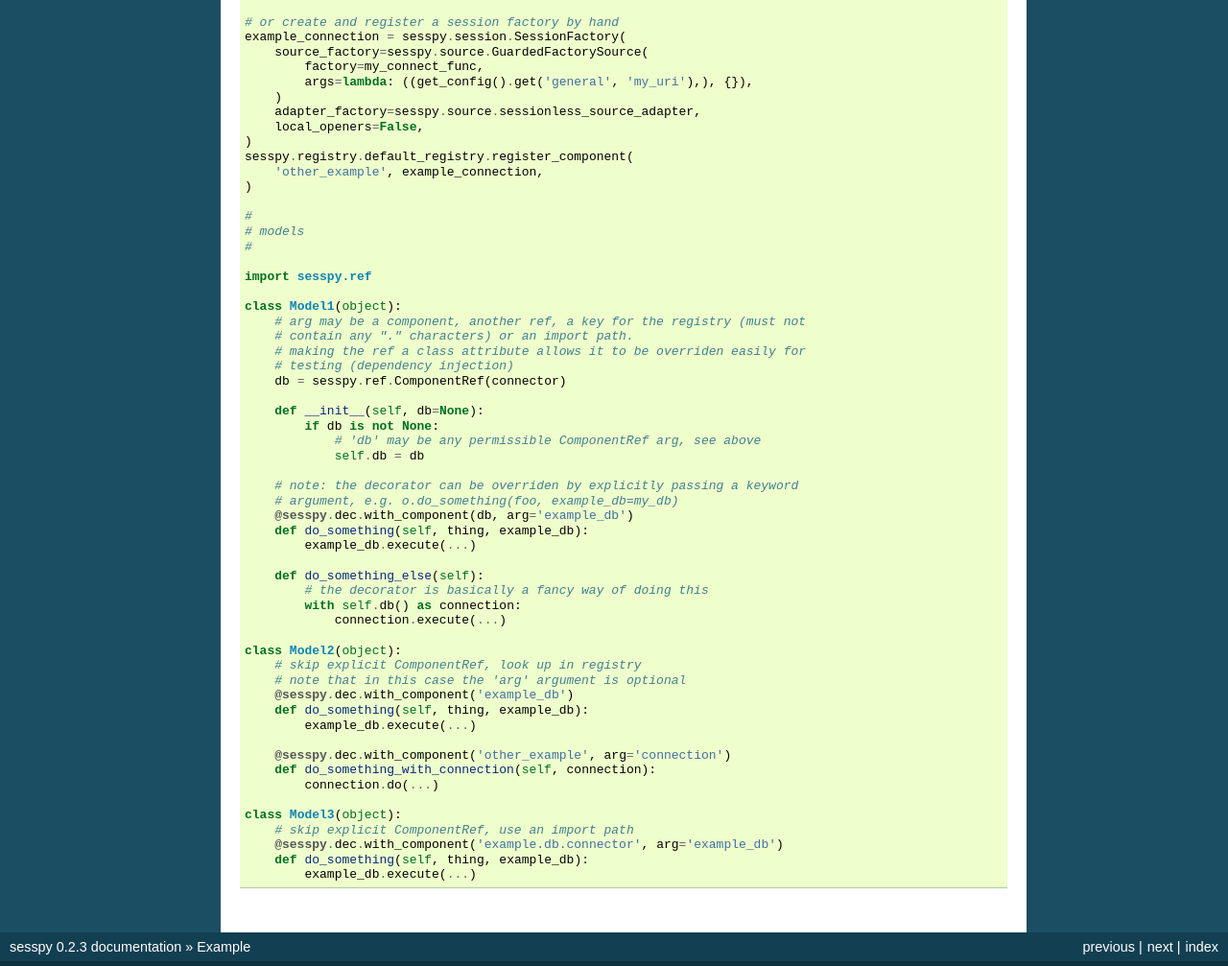
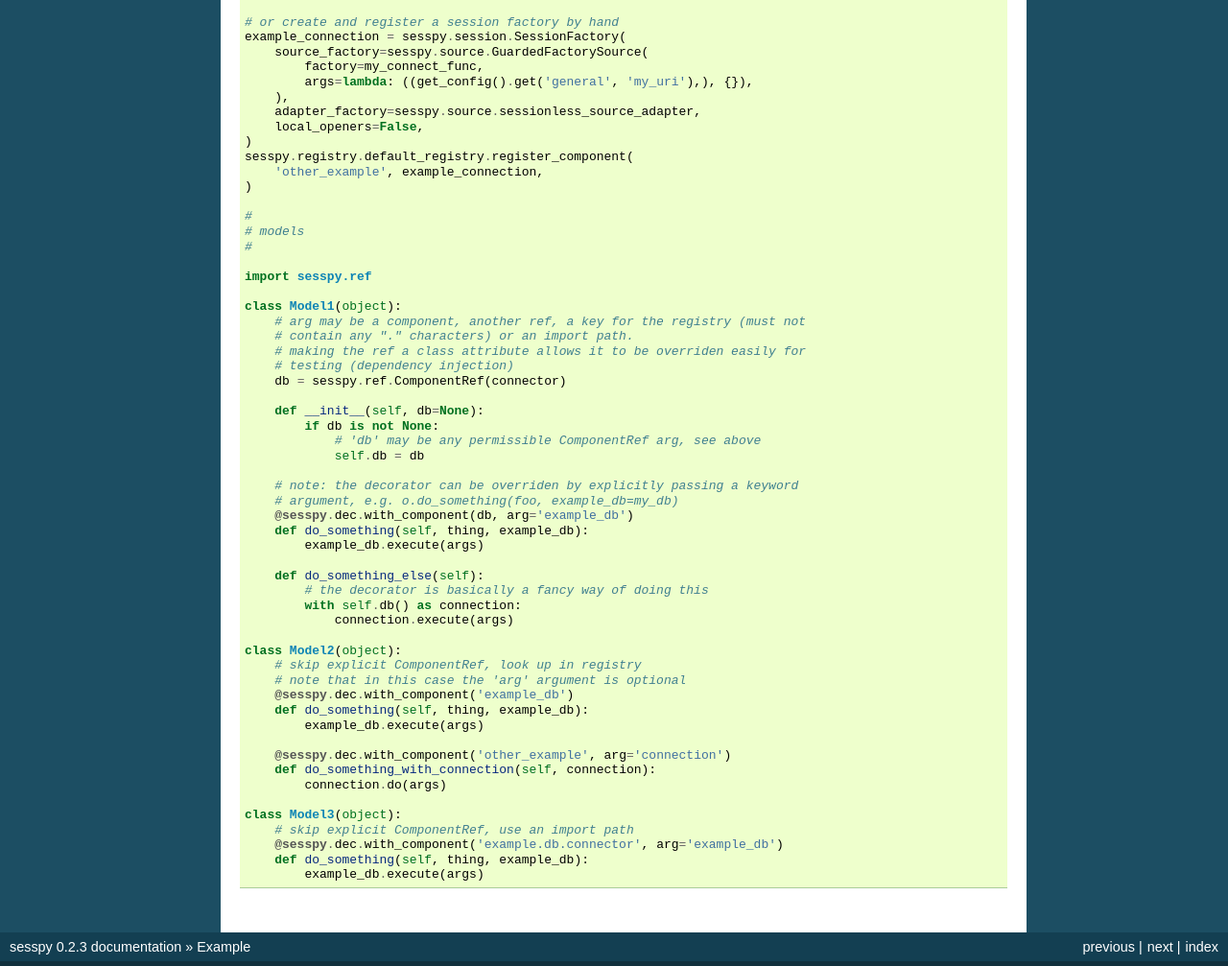
Before and after one commit to devnev/sesspy, a Sphinx documentation site: the page built from doc/example.rst, in a window 1280 px wide. Shown: the part 519-1526 px from the top of the page at 96% size. Built offline with Sphinx 7.4.7, drawn with Linux system fonts in a browser that asks for light colours.

Commit message:
Fixed syntax in example.rst so it is highlighted by sphinx.

```diff
--- a/doc/example.rst
+++ b/doc/example.rst
@@ -37,7 +37,7 @@
      source_factory=sesspy.source.GuardedFactorySource(
          factory=my_connect_func,
          args=lambda: ((get_config().get('general', 'my_uri'),), {}),
-     )
+     ),
      adapter_factory=sesspy.source.sessionless_source_adapter,
      local_openers=False,
  )
@@ -67,26 +67,26 @@
      # argument, e.g. o.do_something(foo, example_db=my_db)
      @sesspy.dec.with_component(db, arg='example_db')
      def do_something(self, thing, example_db):
-         example_db.execute(...)
+         example_db.execute(args)
 
      def do_something_else(self):
          # the decorator is basically a fancy way of doing this
          with self.db() as connection:
-             connection.execute(...)
+             connection.execute(args)
 
  class Model2(object):
      # skip explicit ComponentRef, look up in registry
      # note that in this case the 'arg' argument is optional
      @sesspy.dec.with_component('example_db')
      def do_something(self, thing, example_db):
-         example_db.execute(...)
+         example_db.execute(args)
 
      @sesspy.dec.with_component('other_example', arg='connection')
      def do_something_with_connection(self, connection):
-         connection.do(...)
+         connection.do(args)
 
  class Model3(object):
      # skip explicit ComponentRef, use an import path
      @sesspy.dec.with_component('example.db.connector', arg='example_db')
      def do_something(self, thing, example_db):
-         example_db.execute(...)
+         example_db.execute(args)
```
